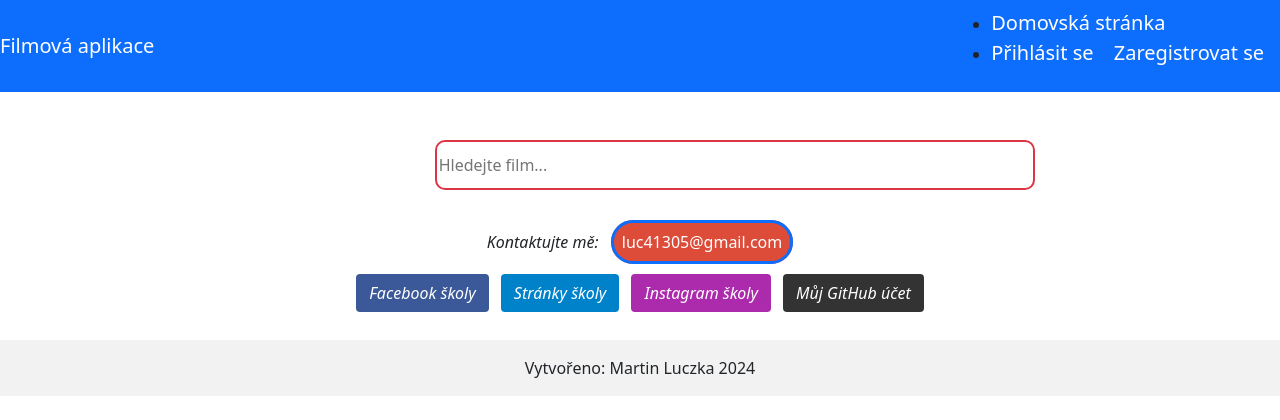
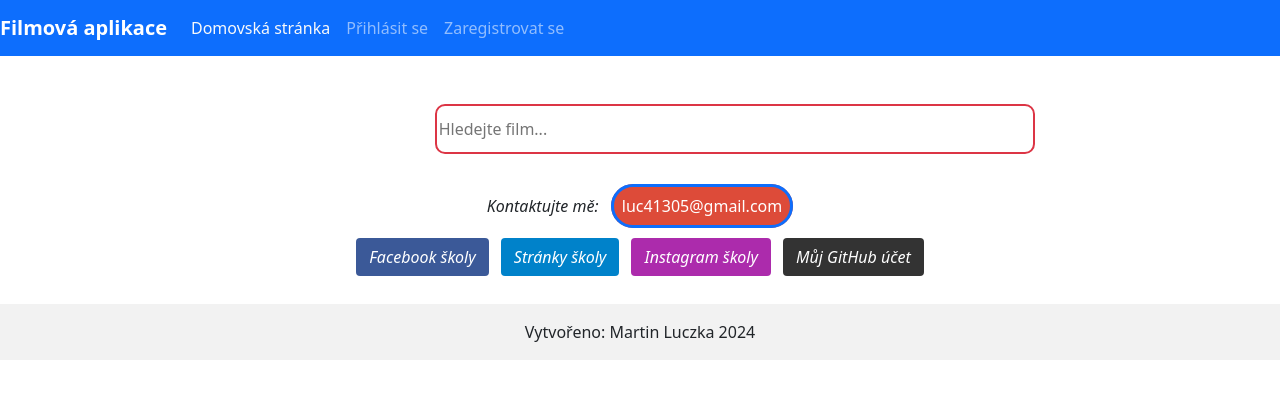
Before and after one commit to MartinLuczka/Movie_App, a Python web app: template templates/Film.html in a window 1280 px wide. Shown: the top 420 px of the page. Run offline with Jinja, Linux system fonts and the light colour scheme; the template is opened without the code that fills it, so the values that code supplies are empty.

Commit message:
Nastylování navu v HTML (ještě budou úpravy) + přidání českých popisů k filmům pomocí python skriptu + částečné spravení funkčnosti hodnocení recenzí

```diff
--- a/static/ReviewRating.js
+++ b/static/ReviewRating.js
@@ -56,6 +56,8 @@ $(document).ready(function(){
                     }
         })
     }
+
+    // Visuál se ne vždy správně nastaví, respektive thumbsRating je někdy -1, ikdyž uživatel má hodnocení recenze v databázi
 
     function updateVisual(div) {
     // Funkce, která aktualizuje vizuální zobrazení palců
--- a/templates/Film.html
+++ b/templates/Film.html
@@ -54,8 +54,8 @@
                 <h3><strong>Hodnocení na webu:</strong></h3>
             </div>
 
-            <div style="width: 200px; border-radius: 10px" class="mt-2 text-white bg-danger pt-5 pb-5 d-flex justify-content-center align-items-center">
-                <h1><strong>{{ avg_rating["avgRating"] }}</strong></h1>
+            <div style="width: 290px; border-radius: 10px" class="mt-2 text-white bg-danger pt-5 pb-5 d-flex justify-content-center align-items-center">
+                <h1><strong>{{ avg_rating }}</strong></h1>
             </div>
 
             <div class="mt-4">
--- a/templates/reusable/nav.html
+++ b/templates/reusable/nav.html
@@ -1,25 +1,37 @@
-<nav class="navbar navbar-dark bg-primary">
-    <div class="navbar-brand">Filmová aplikace</div>
-    <ul>
-        <li><a class="navbar-brand" href="/">Domovská stránka</a></li>
+<nav class="navbar navbar-expand-lg navbar-dark bg-primary">
+    <a class="navbar-brand"><strong>Filmová aplikace</strong></a>
+    <div class="collapse navbar-collapse">
+        <ul class="navbar-nav">
+            <li class="nav-item">
+                <a class="nav-link text-light" href="/">Domovská stránka</a>
+            </li>
             {# Odkaz na domovskou stránku, chceme v každém případě #}
-        <li>
                 {% if session["user"] %}
                     {# Provode se, pokud jsou data v session, neboli, když je uživatel přihlášen #}
-                <a class="navbar-brand" href="/user/{{ session["user"]["id"]}}">{{ session["user"]["username"] }}</a>
+                    <li class="nav-item">
+                        <a class="nav-link text-light" href="/user/{{ session["user"]["id"]}}">{{ session["user"]["username"] }}</a>
+                    </li>
                     {# Odkaz na profil uživatele podle id v databázi, Klikáme na jméno uživatele #}
-                <br> <a class="navbar-brand" href="/nastaveniProfilu">Nastavení profilu</a>
-                <br> <a class="navbar-brand" href="/odhlaseni">Odhlásit se</a>
+                    <li class="nav-item">
+                        <a class="nav-link" href="/nastaveniProfilu">Nastavení profilu</a>
+                    </li>
+                    <li class="nav-item">
+                        <a class="nav-link" href="/odhlaseni">Odhlásit se</a>
+                    </li>
                     {# Pokud jsme přihlášeni, už se můžeme jen odhlásit #}
                     {# br dělá nový řádek #}
                 {% else %}
                 {# Pokud nejsme přihlášeni, provede se tato část kódu #}
-                <a class="navbar-brand" href="/prihlaseni">Přihlásit se</a>
+                    <li class="nav-item">
+                        <a class="nav-link" href="/prihlaseni">Přihlásit se</a>
+                    </li>
                     {# Zobrazení možnosti přihlášení #}
-                <a class="navbar-brand" href="/registrace">Zaregistrovat se</a>
+                    <li class="nav-item">
+                        <a class="nav-link" href="/registrace">Zaregistrovat se</a>
+                    </li>
                     {# Zobrazení možnosti odhlášení #}
                 {% endif %}
                 {# Ukončení podmínky #}
-        </li>
         </ul>
+    </div>
 </nav>
```
Also changed, not shown: pyFiles/UserController.py (+8 -1 lines), pyFiles/dbWrapper.py (+10 -5 lines), instance/database.db, static/imgs/profile_pictures/1.png (added), static/imgs/profile_pictures/6.png (added), static/imgs/profile_pictures/7.png (added), static/imgs/profile_pictures/8.png (added), static/imgs/profile_pictures/9.png (added). Lines whose indentation alone changed are shown as unchanged.
